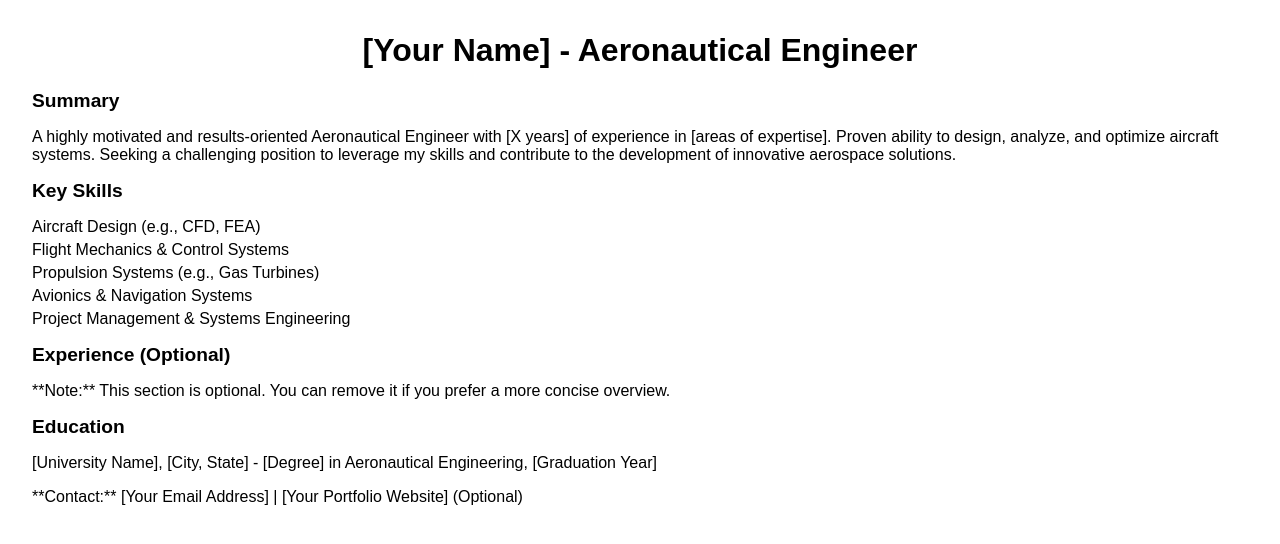
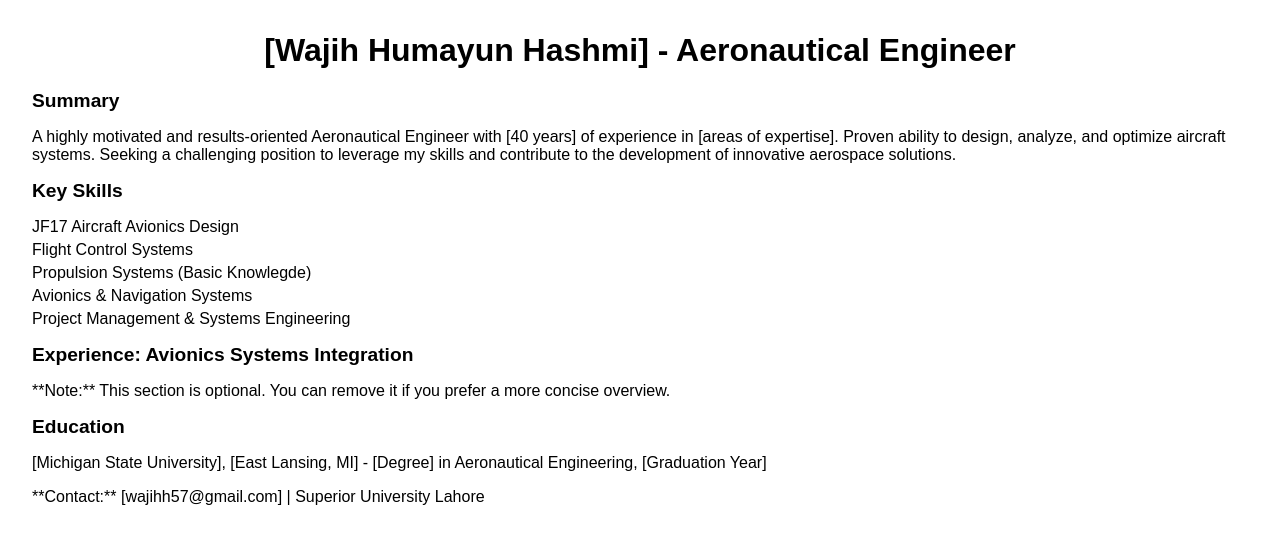
Before and after one commit to wajihh/learning-git, a plain HTML site: page index.html in a window 1280 px wide. Drawn offline with Linux system fonts and the light colour scheme.

Commit message:
File modified to include my details

```diff
--- a/index.html
+++ b/index.html
@@ -3,7 +3,7 @@
 <head>
   <meta charset="UTF-8">
   <meta name="viewport" content="width=device-width, initial-scale=1.0">
-  <title>Aeronautical Engineer - [Your Name]</title>
+  <title>Aeronautical Engineer - [Wajih Humayun Hashmi]</title>
   <style>
     body {
       font-family: sans-serif;
@@ -28,11 +28,11 @@
   </style>
 </head>
 <body>
-  <h1>[Your Name] - Aeronautical Engineer</h1>
+  <h1>[Wajih Humayun Hashmi] - Aeronautical Engineer</h1>
 
   <div class="section">
     <h2>Summary</h2>
-    <p> A highly motivated and results-oriented Aeronautical Engineer with [X years] of experience in [areas of expertise]. Proven ability to design, analyze, and optimize aircraft systems. Seeking a challenging position to leverage my skills and contribute to the development of innovative aerospace solutions.
+    <p> A highly motivated and results-oriented Aeronautical Engineer with [40 years] of experience in [areas of expertise]. Proven ability to design, analyze, and optimize aircraft systems. Seeking a challenging position to leverage my skills and contribute to the development of innovative aerospace solutions.
     </p>
   </div>
 
@@ -40,9 +40,9 @@
     <h2>Key Skills</h2>
     <div class="key-skills">
       <ul>
-        <li>Aircraft Design (e.g., CFD, FEA) </li>
-        <li>Flight Mechanics & Control Systems</li>
-        <li>Propulsion Systems (e.g., Gas Turbines)</li>
+        <li>JF17 Aircraft Avionics Design </li>
+        <li>Flight Control Systems</li>
+        <li>Propulsion Systems (Basic Knowlegde)</li>
         <li>Avionics & Navigation Systems</li>
         <li>Project Management & Systems Engineering</li>
         </ul>
@@ -50,15 +50,15 @@
   </div>
 
   <div class="section">
-    <h2>Experience (Optional)</h2>
+    <h2>Experience: Avionics Systems Integration</h2>
     <p>**Note:** This section is optional. You can remove it if you prefer a more concise overview.</p>
   </div>
 
   <div class="section">
     <h2>Education</h2>
-    <p>[University Name], [City, State] - [Degree] in Aeronautical Engineering, [Graduation Year]</p>
+    <p>[Michigan State University], [East Lansing, MI] - [Degree] in Aeronautical Engineering, [Graduation Year]</p>
     </div>
 
-  <p>**Contact:** [Your Email Address]  | [Your Portfolio Website] (Optional)</p>
+  <p>**Contact:** [wajihh57@gmail.com]  | Superior University Lahore</p>
 </body>
 </html>
```
